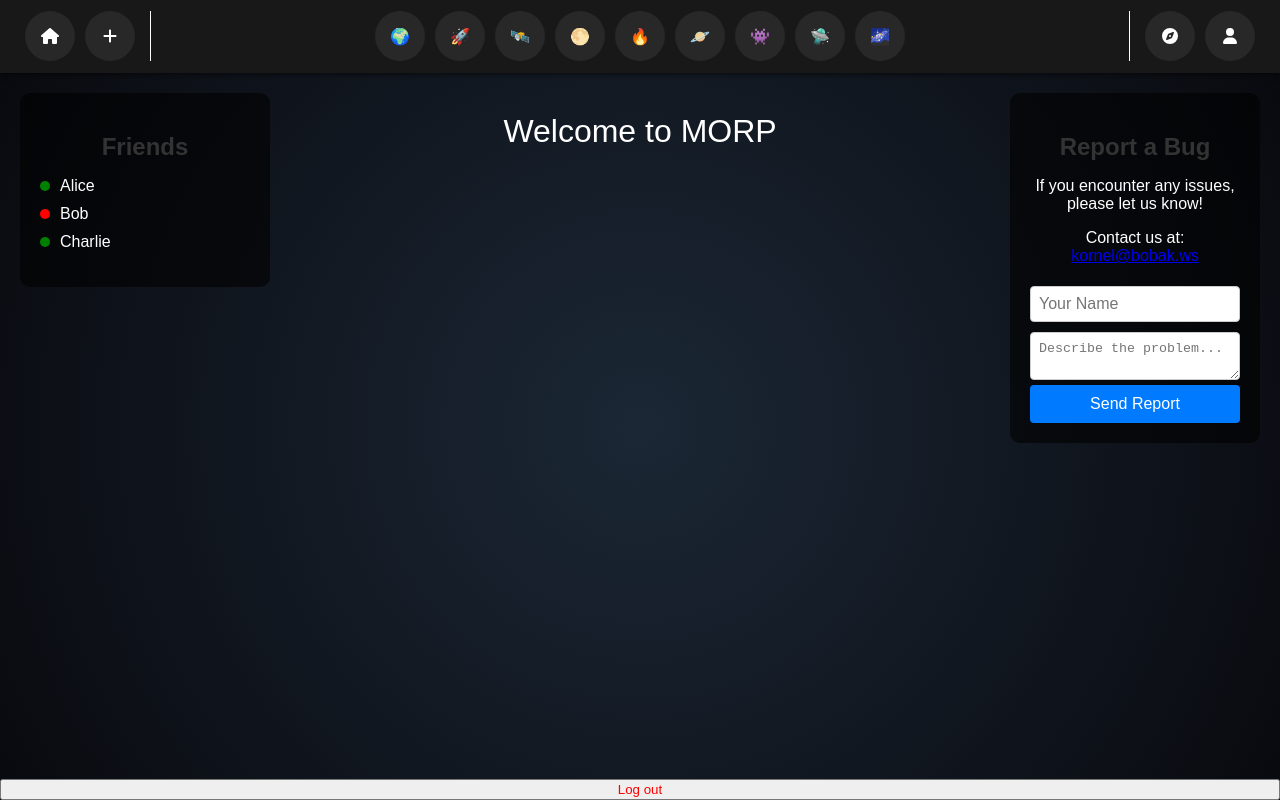
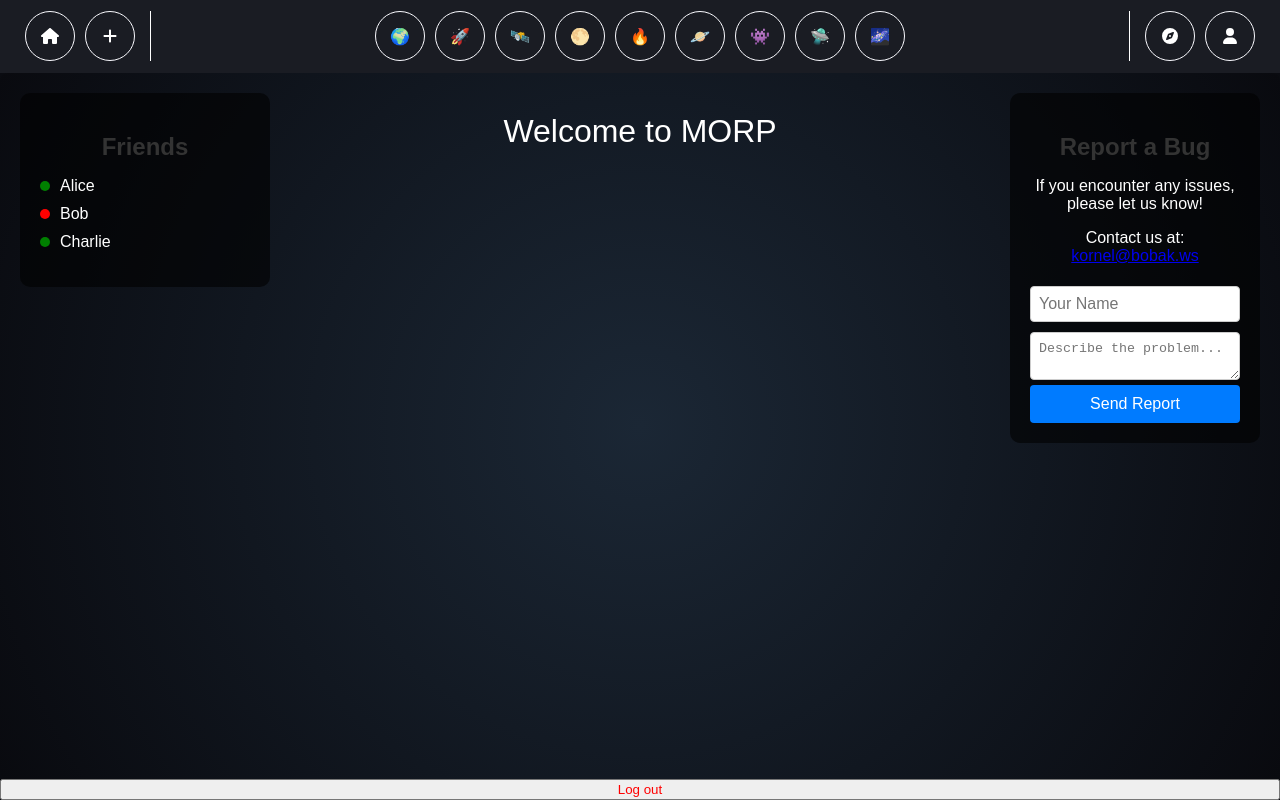
Before and after one commit to dianne-x/morpwebsite-master, a React (Create React App) app: page /app in a window 1280 px wide. Built offline with nearby package versions, Linux system fonts and the light colour scheme; sample sign-in values are in the browser's storage.

Commit message:
small style changes

```diff
--- a/src/style/TopBar.scss
+++ b/src/style/TopBar.scss
@@ -1,12 +1,13 @@
+@import 'colors';
+
 .topbar {
     display: flex;
     justify-content: space-between;
     align-items: center;
     max-width: 100%;
     height: 80px; /* Adjust this height if necessary */
-    background-color: #181818;
+    background-color: $main-color;
     padding: 10px;
-    box-shadow: 0 2px 5px rgba(0, 0, 0, 0.5);
     overflow-y: hidden;
     white-space: nowrap; /* Prevents wrapping of server icons */
     z-index: 2;
@@ -28,7 +29,7 @@
     overflow-y: hidden;
     position: relative;
     justify-content: flex-start !important;
-    padding-inline: 0 !important;
+    padding-inline: 5px !important;
 
     &::-webkit-scrollbar {
       display: none;
@@ -60,7 +61,7 @@
       width: 50px;
       height: 50px;
       border-radius: 50%;
-      background-color: #282828;
+      border: 1px solid $text-color;
       display: grid;
       place-items: center;
       cursor: pointer;
@@ -69,7 +70,7 @@
 
       &:hover {
         transform: scale(1.1); /* Slight zoom effect on hover */
-        background-color: #444;
+        background-color: lighten($color: $main-color, $amount: 15px);
       }
   }
 
```
